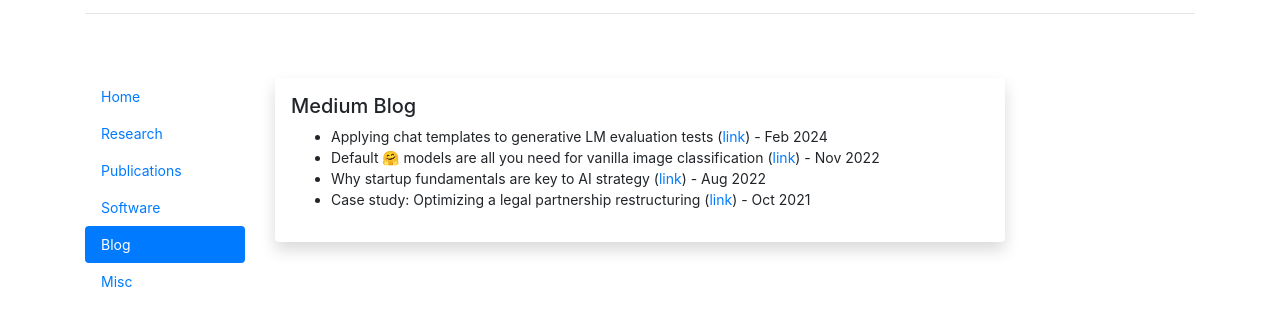
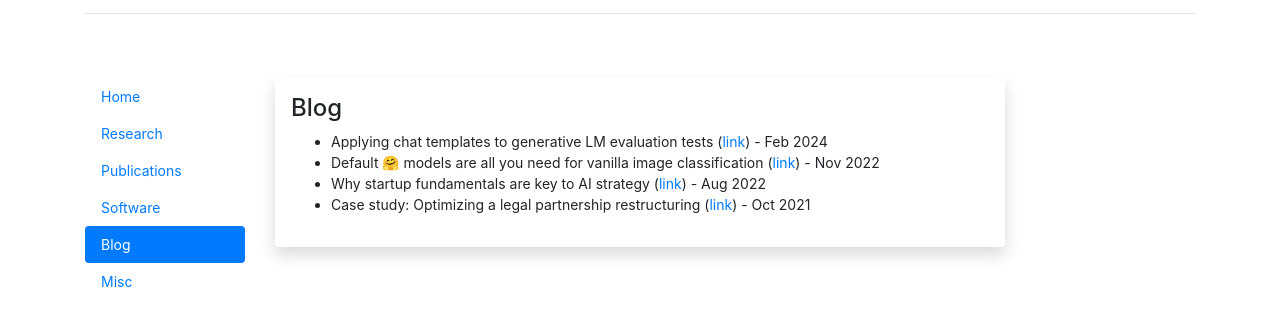
Before and after one commit to daniel-furman/danielryanfurman, a website: page blog.html in a window 1280 px wide. Shown: the part 89-414 px from the top of the page. Drawn offline with nearby package versions, Linux system fonts and the light colour scheme.

Commit message:
latest code

```diff
--- a/blog.html
+++ b/blog.html
@@ -47,7 +47,7 @@
           <main class="shadow p-3 mb-5 bg-white rounded" style="padding:10px">
 
 
-<h5>Medium Blog</h5>
+<h4>Blog</h4>
 
 <ul>
   <li>
```
Also changed, not shown: index.html (+1 -0 lines).
